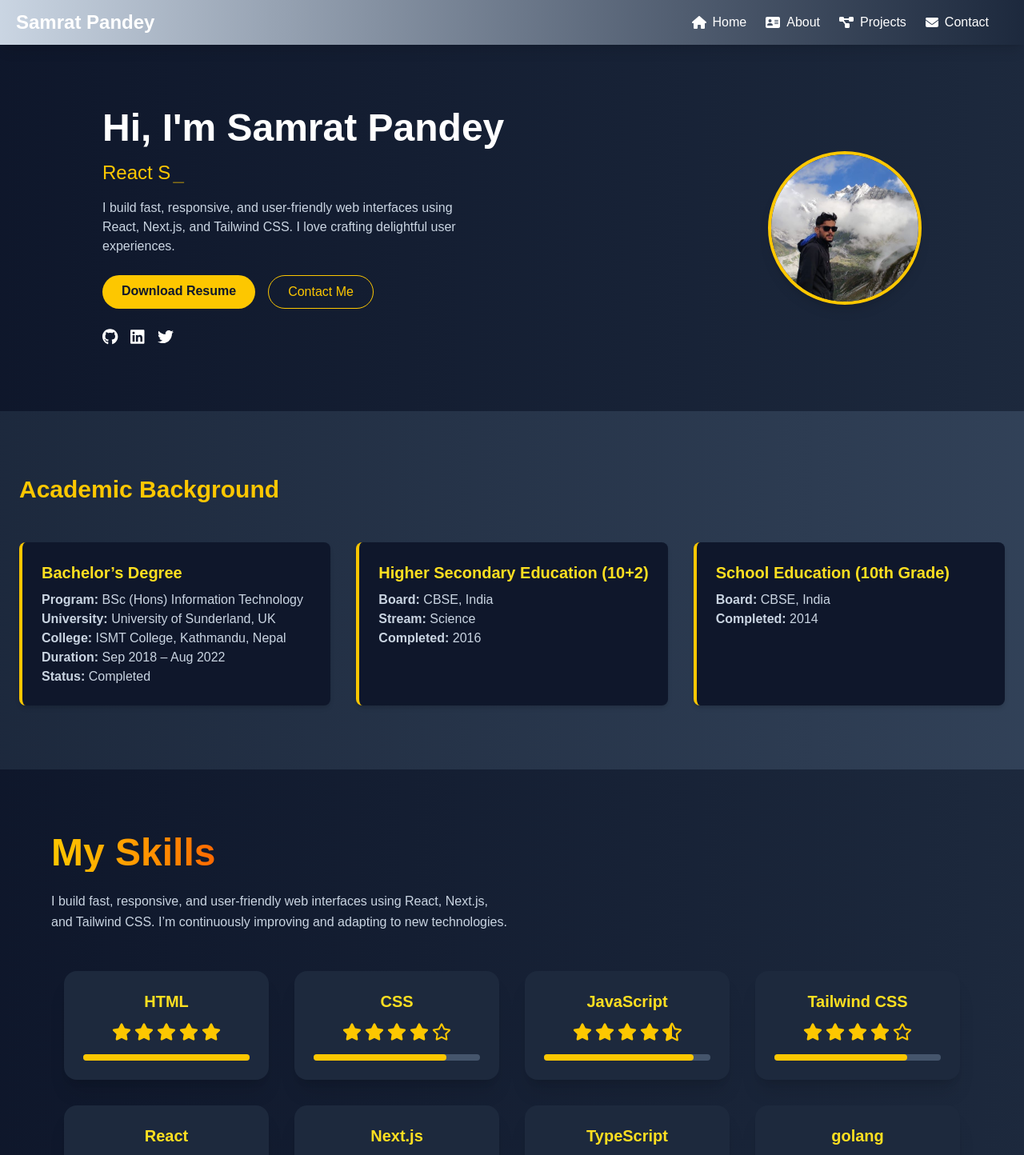
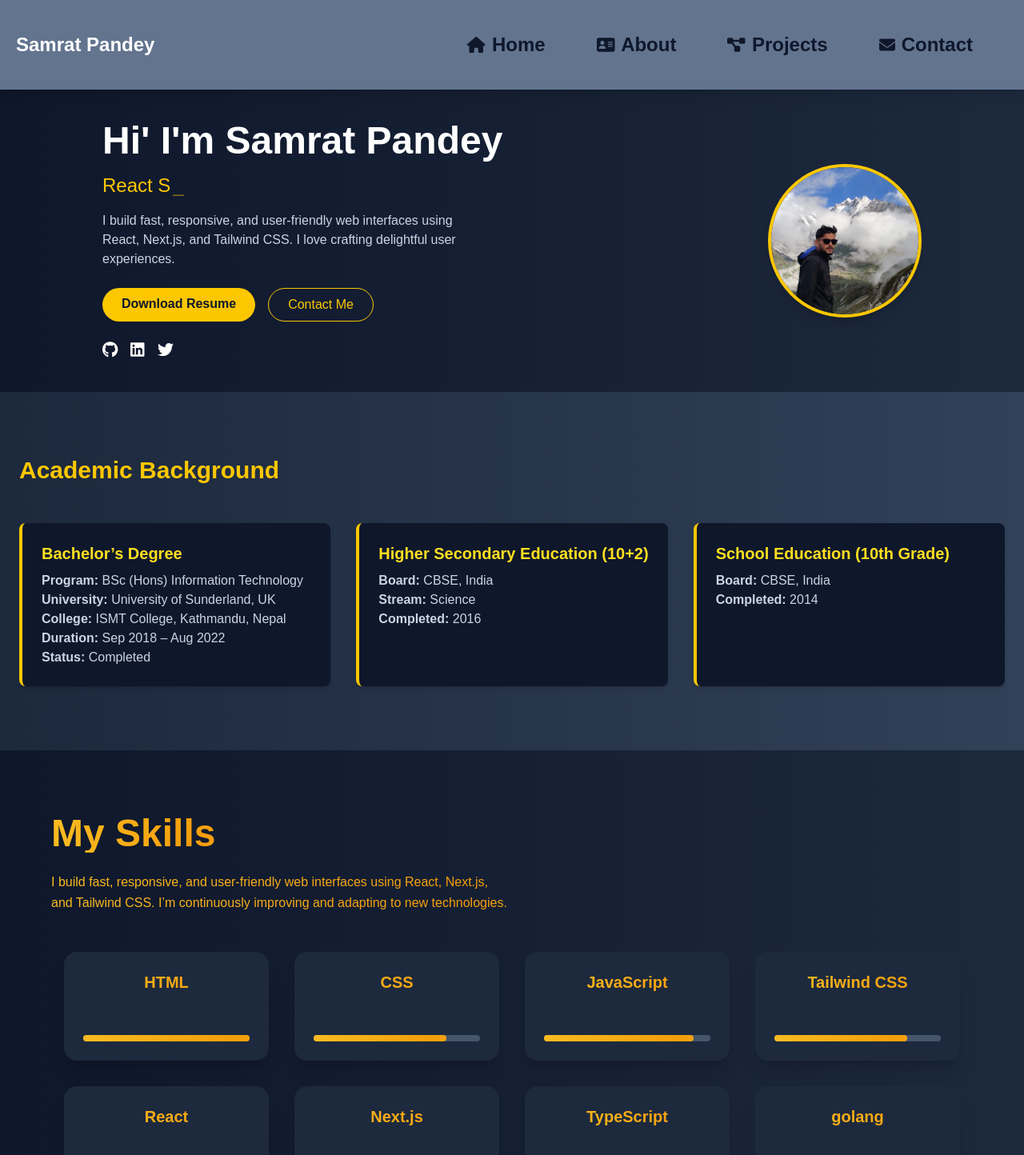
Before and after one commit to samrat-rock/myportifilo, a Next.js app: page / in a window 1280 px wide. Shown: the top 1444 px of the page at 80% size. Built offline with nearby package versions, Linux system fonts and the light colour scheme.

Commit message:
wokred on tsparticle but failed

```diff
--- a/src/Compoents/Hero/Hero.tsx
+++ b/src/Compoents/Hero/Hero.tsx
@@ -10,23 +10,23 @@ import {
   faTwitter,
 } from "@fortawesome/free-brands-svg-icons";
 import { Typewriter } from "react-simple-typewriter";
-import { useScrollFadeIn } from "@/Hooks/useScrollFadeIn"; // adjust path if needed
+import { useScrollFadeIn } from "@/Hooks/useScrollFadeIn";
 
 const Hero = () => {
   const textAnimation = useScrollFadeIn("up", 0.7, 0);
   const imageAnimation = useScrollFadeIn("up", 0.7, 0.2);
 
   return (
-    <section className="px-6 py-20 bg-gradient-to-r from-slate-900 to-slate-800 text-white">
+    <section className="px-6 py-10 bg-gradient-to-r from-slate-900 to-slate-800 text-white">
       <div className="max-w-5xl mx-auto flex flex-col-reverse md:flex-row items-center justify-between gap-10">
-        {/* Text Content */}
+
         <div
           className="text-center md:text-left"
           ref={textAnimation.ref}
           style={textAnimation.style}
         >
           <h1 className="text-4xl sm:text-5xl font-bold mb-4">
-            Hi, I'm Samrat Pandey
+            Hi&apos; I&apos;m Samrat Pandey
           </h1>
           <h2 className="text-2xl text-yellow-400 mb-4">
             <Typewriter
--- a/src/Compoents/Navbar/Navbar.tsx
+++ b/src/Compoents/Navbar/Navbar.tsx
@@ -30,25 +30,25 @@ const Navbar = () => {
 
   return (
     <nav
-      className={`sticky top-0 z-50 px-5 py-3 transition-transform duration-500 ease-in-out bg-gradient-to-r from-slate-300 to-slate-800 text-white shadow-lg   ${
+      className={`sticky top-0 z-50 px-5 py-8 transition-transform duration-500 ease-in-out bg-slate-500 text-white shadow-lg   ${
         navbarVisible ? "translate-y-0" : "-translate-y-full"
       }`}
     >
       <div className="flex items-center justify-between">
         <h3 className="text-2xl font-bold text-white">Samrat Pandey</h3>
 
-        {/* Mobile Toggle */}
+
         <div className="md:hidden">
           <button onClick={handleMenuToggle}>
             <FontAwesomeIcon icon={isMenuOpen ? faXmark : faBars} className="h-6 w-6 text-yellow-400" />
           </button>
         </div>
 
-        {/* Nav Links */}
+
         <div
           className={`${
             isMenuOpen ? "block" : "hidden"
-          } absolute md:static top-full left-0 w-full md:w-auto bg-slate-900 md:bg-transparent rounded-b-lg md:rounded-none md:flex items-center gap-6 px-6 py-4 md:py-0 transition-all duration-300`}
+          } absolute md:static top-full left-0 w-full md:w-auto bg-slate-900 md:bg-transparent rounded-b-lg md:rounded-none md:flex items-center gap-6 px-6 py-4 md:py-0 transition-all duration-300 `}
         >
           {[
             { href: "/", label: "Home", icon: faHouse },
@@ -60,11 +60,12 @@ const Navbar = () => {
             key={label}
             href={href}
             onClick={handleLinkClick}
-              className="flex items-center gap-2 text-white hover:text-yellow-400 transition"
+            className="flex items-center md:px-5 gap-2 text-white lg:text-slate-900  text-2xl font-bold transition hover:text-white hover:bg-slate-700 px-3 py-2 rounded-lg"
           >
-              <FontAwesomeIcon icon={icon} />
+            <FontAwesomeIcon icon={icon} className="text-xl" />
             <span>{label}</span>
           </Link>
+
           ))}
         </div>
       </div>
--- a/src/Compoents/Skills/page.tsx
+++ b/src/Compoents/Skills/page.tsx
@@ -16,9 +16,9 @@ const skills: Skill[] = [
   { name: "Tailwind CSS", rating: 4 },
   { name: "React", rating: 4 },
   { name: "Next.js", rating: 4.5 },
-  {name: "TypeScript", rating: 4 },
-  {name: "golang", rating: 3 },
-  {name:"postgreSQL", rating: 3 },
+  { name: "TypeScript", rating: 4 },
+  { name: "golang", rating: 3 },
+  { name: "postgreSQL", rating: 3 },
 ];
 
 const getStarIcons = (rating: number) => {
@@ -39,13 +39,40 @@ const SkillCard: React.FC<{ skill: Skill; index: number }> = ({ skill, index })
       transition={{ duration: 0.6, delay: index * 0.1 }}
       className="group relative overflow-hidden bg-slate-800 p-6 rounded-2xl shadow-xl w-64 text-center transition-all transform hover:scale-105 hover:ring-4 hover:ring-yellow-400"
     >
+      <style jsx global>{`
+        @keyframes gradientMove {
+          0% { background-position: 0% 50%; }
+          50% { background-position: 100% 50%; }
+          100% { background-position: 0% 50%; }
+        }
+      `}</style>
       <div className="relative z-10">
-        <h3 className="text-xl font-semibold text-yellow-300 mb-3">{skill.name}</h3>
-        <div className="text-yellow-400 text-2xl flex justify-center gap-1">
+        <h3
+          className="text-xl font-semibold mb-3"
+          style={{
+            background: "linear-gradient(90deg, #fbbf24, #f59e0b, #fbbf24)",
+            backgroundSize: "200% auto",
+            backgroundClip: "text",
+            WebkitBackgroundClip: "text",
+            color: "transparent",
+            animation: "gradientMove 3s linear infinite"
+          }}
+        >
+          {skill.name}
+        </h3>
+        <div className="text-2xl flex justify-center gap-1">
           {getStarIcons(skill.rating).map((star, idx) => (
             <span
               key={idx}
               className="group-hover:animate-pulse transition duration-300"
+              style={{
+                background: "linear-gradient(90deg, #fbbf24, #f59e0b, #fbbf24)",
+                backgroundSize: "200% auto",
+                backgroundClip: "text",
+                WebkitBackgroundClip: "text",
+                color: "transparent",
+                animation: "gradientMove 3s linear infinite"
+              }}
             >
               {star}
             </span>
@@ -54,8 +81,13 @@ const SkillCard: React.FC<{ skill: Skill; index: number }> = ({ skill, index })
         {/* Progress Bar */}
         <div className="w-full h-2 bg-slate-600 rounded-full mt-4">
           <div
-            className="h-full bg-yellow-400 rounded-full transition-all duration-500"
-            style={{ width: `${(skill.rating / 5) * 100}%` }}
+            className="h-full rounded-full transition-all duration-500"
+            style={{
+              width: `${(skill.rating / 5) * 100}%`,
+              background: "linear-gradient(90deg, #fbbf24, #f59e0b, #fbbf24)",
+              backgroundSize: "200% auto",
+              animation: "gradientMove 3s linear infinite"
+            }}
           />
         </div>
       </div>
@@ -74,15 +106,46 @@ const SkillShowcase: React.FC = () => {
           onMouseEnter={() => setHovered(true)}
           onMouseLeave={() => setHovered(false)}
         >
-          <h1 className="text-4xl sm:text-5xl font-extrabold text-transparent bg-clip-text bg-gradient-to-r from-yellow-400 to-orange-500 transition duration-300">
+          <h1
+            className="text-4xl sm:text-5xl font-extrabold"
+            style={{
+              background: "linear-gradient(90deg, #fbbf24, #f59e0b, #fbbf24)",
+              backgroundSize: "200% auto",
+              backgroundClip: "text",
+              WebkitBackgroundClip: "text",
+              color: "transparent",
+              animation: "gradientMove 3s linear infinite"
+            }}
+          >
             My Skills
           </h1>
           {hovered && (
-            <FaStar className="text-yellow-400 animate-bounce transition duration-300" />
+            <div
+              style={{
+                background: "linear-gradient(90deg, #fbbf24, #f59e0b, #fbbf24)",
+                backgroundSize: "200% auto",
+                backgroundClip: "text",
+                WebkitBackgroundClip: "text",
+                color: "transparent",
+                animation: "gradientMove 3s linear infinite"
+              }}
+            >
+              <FaStar className="animate-bounce" />
+            </div>
           )}
         </div>
 
-        <p className="text-slate-300 mb-12 max-w-xl leading-relaxed">
+        <p
+          className="mb-12 max-w-xl leading-relaxed"
+          style={{
+            background: "linear-gradient(90deg, #fbbf24, #f59e0b, #fbbf24)",
+            backgroundSize: "200% auto",
+            backgroundClip: "text",
+            WebkitBackgroundClip: "text",
+            color: "transparent",
+            animation: "gradientMove 3s linear infinite"
+          }}
+        >
           I build fast, responsive, and user-friendly web interfaces using React, Next.js,
           and Tailwind CSS. I’m continuously improving and adapting to new technologies.
         </p>
--- a/src/Hooks/useScrollFadeIn.ts
+++ b/src/Hooks/useScrollFadeIn.ts
@@ -1,4 +1,4 @@
-// hooks/useScrollFadeIn.ts
+
 "use client";
 
 import { useEffect, useRef, useState } from "react";
--- a/src/app/about/page.tsx
+++ b/src/app/about/page.tsx
@@ -23,12 +23,12 @@ const AboutMe = () => {
       className="relative h-screen w-full overflow-hidden"
       onMouseMove={handleMouseMove}
     >
-      {/* Solar System Background with mouse position */}
+
       <div className="absolute inset-0 z-0">
         <SolarSystem mousePosition={mousePosition} />
       </div>
 
-      {/* Content Overlay */}
+
       <div className="relative z-10 h-full flex items-center justify-center">
         <div
           className="max-w-4xl mx-auto text-center p-6   rounded-xl"
@@ -37,7 +37,7 @@ const AboutMe = () => {
         >
           <h2 className="text-3xl font-bold text-yellow-400 mb-6">About Me</h2>
           <p className="text-slate-300 text-lg leading-relaxed">
-            I'm{" "}
+            I&apos;m{" "}
             <span className="text-yellow-300 font-semibold">Samrat Pandey</span>,
             a passionate and self-motivated Front-End Developer...
           </p>
--- a/src/app/home/page.tsx
+++ b/src/app/home/page.tsx
@@ -1,7 +1,7 @@
 export default function HomePage() {
     return (
       <main className="min-h-screen p-4">
-        <h1 className="text-4xl font-bold">Hi, I'm Samrat Pandey 👋</h1>
+        <h1 className="text-4xl font-bold">Hi, I&apos;m Samrat Pandey 👋</h1>
         <p className="mt-4 text-lg">Welcome to my portfolio website built with Next.js!</p>
       </main>
     );
--- a/src/app/layout.tsx
+++ b/src/app/layout.tsx
@@ -1,7 +1,7 @@
 import type { Metadata } from "next";
-import { Geist, Geist_Mono } from "next/font/google";
+import { Geist, Geist_Mono, Poppins } from "next/font/google";
 import "./globals.css";
-import Navbar from '../Compoents/Navbar/Navbar'
+import Navbar from '../Compoents/Navbar/Navbar';
 import Footer from "@/Compoents/footer/footer";
 
 const geistSans = Geist({
@@ -12,6 +12,12 @@ const geistSans = Geist({
 const geistMono = Geist_Mono({
   variable: "--font-geist-mono",
   subsets: ["latin"],
+});
+
+const poppins = Poppins({
+  variable: "--font-poppins",
+  subsets: ["latin"],
+  weight: ["300", "400", "500", "600", "700"],
 });
 
 export const metadata: Metadata = {
@@ -26,11 +32,10 @@ export default function RootLayout({
 }>) {
   return (
     <html lang="en">
-      <body
-        className={`${geistSans.variable} ${geistMono.variable} antialiased`}
-      > <Navbar/>
+      <body className={`${geistSans.variable} ${geistMono.variable} ${poppins.variable} antialiased`}>
+        <Navbar />
         {children}
-        <Footer/>
+        <Footer />
       </body>
     </html>
   );
--- a/src/app/projects/page.tsx
+++ b/src/app/projects/page.tsx
@@ -1,5 +1,6 @@
 "use client";
 
+import Image from "next/image";
 import React from "react";
 
 const projects = [
@@ -63,17 +64,20 @@ export default function ProjectsPage() {
               hover:scale-105
             "
           >
-            {/* Image */}
+
             <div className="w-full h-40 mb-4 overflow-hidden rounded-md">
-              <img
+              <Image
                 src={image}
                 alt={name}
                 className="w-full h-full object-cover transition-transform duration-300 ease-in-out hover:scale-110"
                 loading="lazy"
+                width={400}
+                height={200}
+                style={{ borderRadius: "0.5rem" }}
               />
             </div>
 
-            {/* Text */}
+
             <h3 className="text-2xl font-semibold mb-2 text-yellow-300">{name}</h3>
             <p className="text-gray-300">{description}</p>
           </a>
```
Also changed, not shown: package.json (+5 -2 lines), 1 other file (tests, documents, lock files or other folders). Lines whose indentation alone changed are shown as unchanged.
